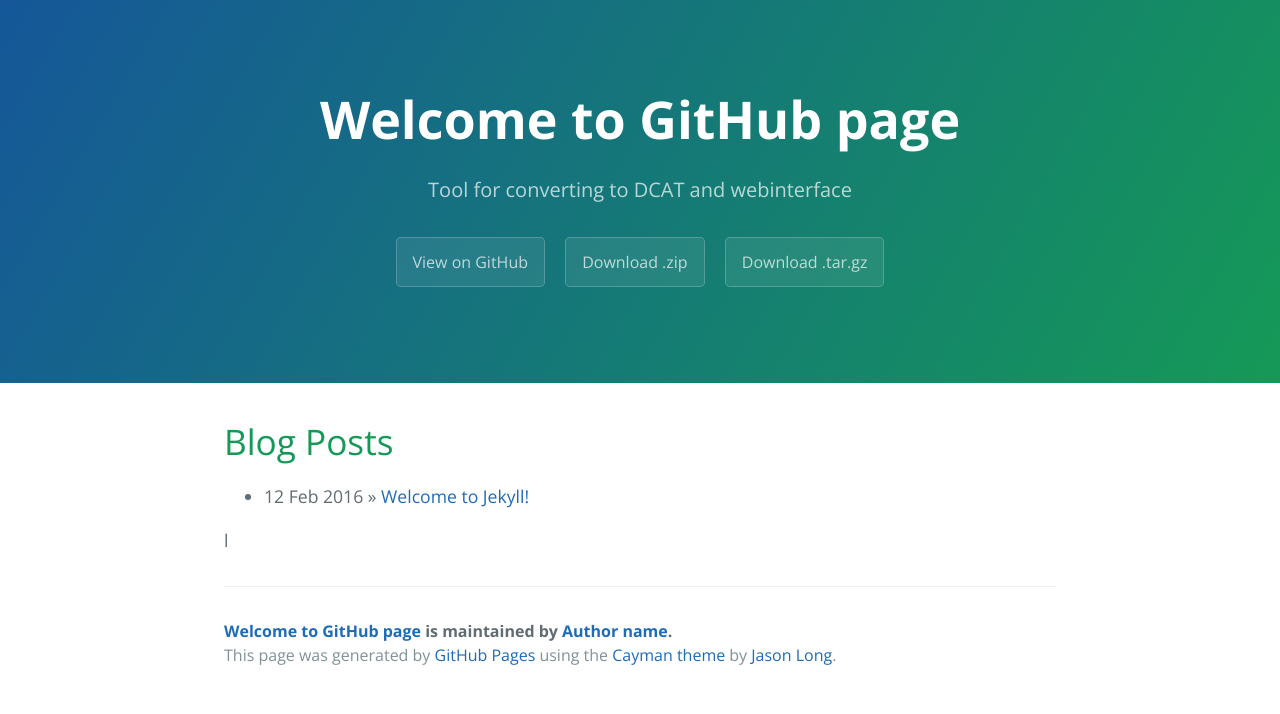
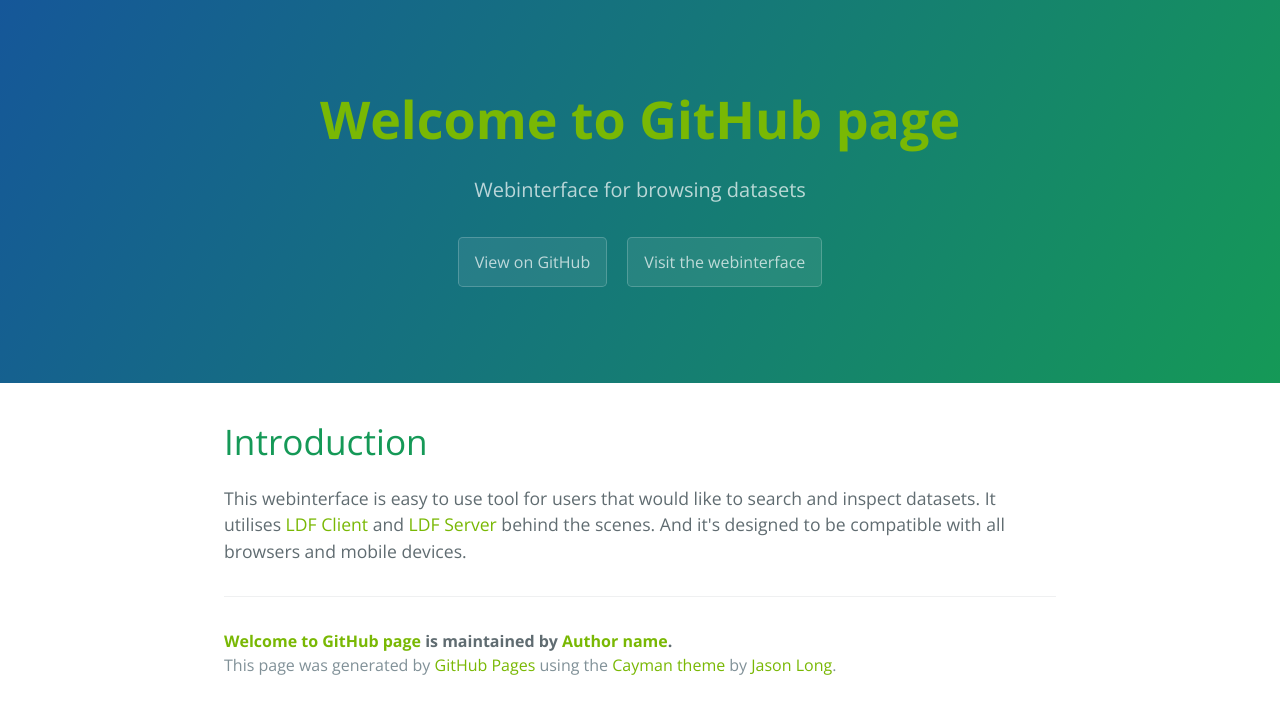
Before and after one commit to osoc16/webinterface-fedict, a Jekyll site: the page built from index.html, in a window 1280 px wide. Shown: the top 714 px of the page. Built offline with Jekyll 4.4.1, drawn with Linux system fonts in a browser that asks for light colours; the list of posts is cut into pages by our own code.

Commit message:
Updated index

```diff
--- a/_config.yml
+++ b/_config.yml
@@ -1,7 +1,9 @@
 # Setup
 title:        Welcome to GitHub page
-tagline:      Tool for converting to DCAT and webinterface
+tagline:      Webinterface for browsing datasets
+#baseurl:      ""
 baseurl:      "/webinterface-fedict"
+
 paginate:     1
 
 # About/contact
--- a/_includes/page-header.html
+++ b/_includes/page-header.html
@@ -1,7 +1,6 @@
 <section class="page-header">
-  <h1 class="project-name">{{ site.title }}</h1>
+  <a href="../index.html"><h1 class="project-name">{{ site.title }}</h1></a>
   <h2 class="project-tagline">{{ site.tagline }}</h2>
-  <a href="#" class="btn">View on GitHub</a>
-  <a href="#" class="btn">Download .zip</a>
-  <a href="#" class="btn">Download .tar.gz</a>
+  <a href="https://github.com/osoc16/webinterface-fedict" class="btn">View on GitHub</a>
+  <a href="http://185.14.185.158/webinterface-fedict/dist/" class="btn">Visit the webinterface</a>
 </section>
--- a/css/cayman.css
+++ b/css/cayman.css
@@ -10,7 +10,7 @@
   color: #606c71; }
 
 a {
-  color: #1e6bb8;
+  color: #79b804;
   text-decoration: none; }
   a:hover {
     text-decoration: underline; }
--- a/index.html
+++ b/index.html
@@ -4,10 +4,11 @@
 ---
 
 <div id="home">
-  <h1>Blog Posts</h1>
-  <ul class="posts">
-    {% for post in site.posts %}
-      <li><span>{{ post.date | date_to_string }}</span> &raquo; <a href="{{ site.baseurl }}{{ post.url }}">{{ post.title }}</a></li>
-    {% endfor %}
-  </ul>
-</div>l
+  <h1>Introduction</h1>
+  <p>This webinterface is easy to use tool for users that would like to search and inspect datasets.
+  It utilises <a href="https://github.com/LinkedDataFragments/Client.js" target="_blank">LDF Client</a> and
+    <a href="https://github.com/LinkedDataFragments/Server.js" target="_blank">LDF Server</a> behind the scenes.
+    And it's designed to be compatible with all browsers and mobile devices.
+  </p>
+
+</div>
```
Also changed, not shown: _layouts/post.html (deleted, +0 -7 lines), _posts/2016-02-12-sample-content.markdown (deleted, +0 -24 lines).
